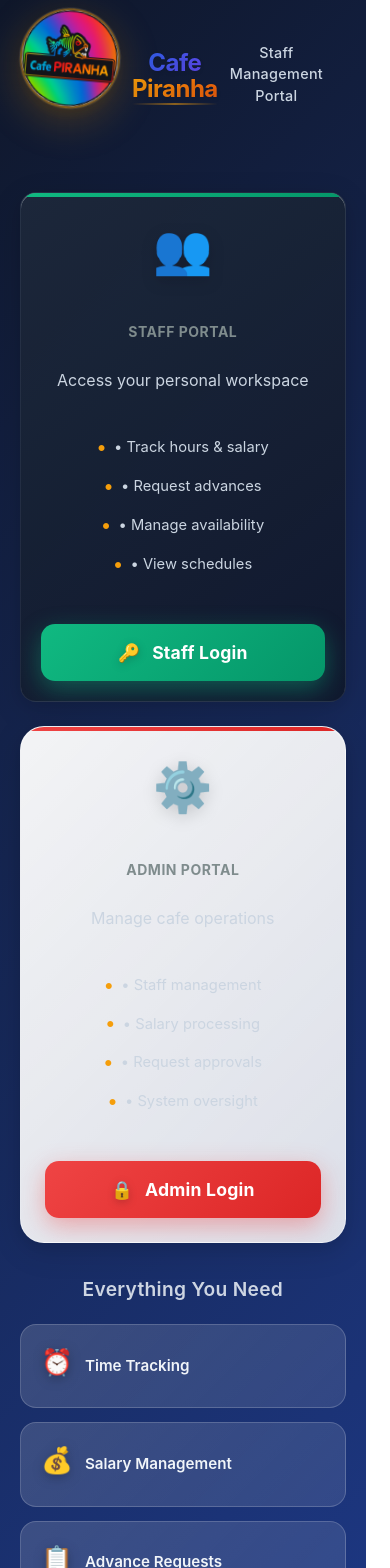
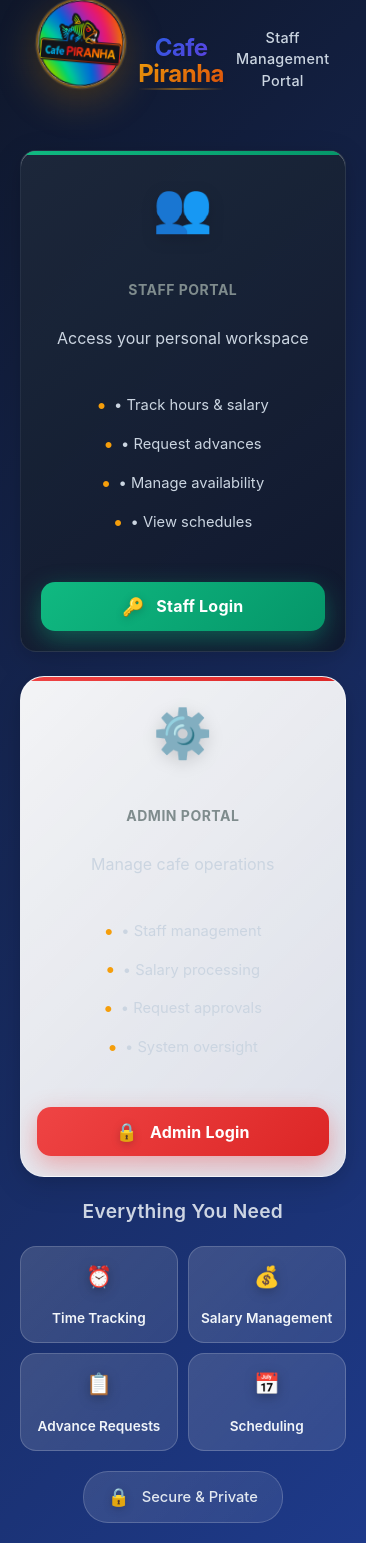
Before and after one commit to SachinthaRanasinghe/cafe-pirana-attendance, a React (Vite) app: page /admin in a window 390 px wide. Shown: the top 1568 px of the page. After the commit the page ends 1543 px from the top, so only its background shows below. Built offline with nearby package versions, Linux system fonts and the light colour scheme; no server answers.

Commit message:
fix: make landing page fully responsive for all browser sizes, fix right-side overflow gap

```diff
--- a/src/App.css
+++ b/src/App.css
@@ -42,7 +42,8 @@ html, body {
   justify-content: center;
   padding: 20px;
   position: relative;
-  overflow-x: hidden;
+  overflow: hidden;
+  width: 100%;
 }
 
 /* 🌀 Enhanced Loading States */
@@ -77,6 +78,7 @@ html, body {
   max-width: 440px;
   position: relative;
   z-index: 2;
+  box-sizing: border-box;
 }
 
 /* 🧭 Premium Main Layout */
@@ -84,6 +86,7 @@ html, body {
   display: flex;
   flex-direction: column;
   gap: 32px;
+  width: 100%;
 }
 
 /* 🎯 Enhanced Hero Section */
@@ -93,7 +96,7 @@ html, body {
 }
 
 .main-logo {
-  display: inline-flex;
+  display: flex;
   align-items: center;
   justify-content: center;
   position: relative;
@@ -102,6 +105,7 @@ html, body {
   height: 120px;
   margin-left: auto;
   margin-right: auto;
+  overflow: visible;
 }
 
 .hero-logo {
@@ -136,10 +140,14 @@ html, body {
 
 .logo-container {
   position: relative;
-  display: inline-block;
+  display: flex;
+  align-items: center;
+  justify-content: center;
   cursor: pointer;
   width: 120px;
   height: 120px;
+  overflow: visible;
+  margin: 0 auto;
 }
 
 .logo-shine {
@@ -147,8 +155,8 @@ html, body {
   top: 50%;
   left: 50%;
   transform: translate(-50%, -50%);
-  width: 130px;
-  height: 130px;
+  width: 120px;
+  height: 120px;
   background: radial-gradient(circle,
     rgba(245, 158, 11, 0.25) 0%,
     transparent 65%);
@@ -157,7 +165,6 @@ html, body {
   z-index: 1;
   pointer-events: none;
   aspect-ratio: 1 / 1;
-  overflow: hidden;
 }
 
 .logo-glow {
@@ -165,8 +172,8 @@ html, body {
   top: 50%;
   left: 50%;
   transform: translate(-50%, -50%);
-  width: 130px;
-  height: 130px;
+  width: 120px;
+  height: 120px;
   background: radial-gradient(circle,
     rgba(245, 158, 11, 0.4) 0%,
     transparent 60%);
@@ -777,65 +784,115 @@ html, body {
 /* 📱 Enhanced Mobile Responsiveness */
 @media (max-width: 480px) {
   .app {
-    padding: 16px;
+    padding: 12px;
+    align-items: flex-start;
+    padding-top: 20px;
   }
 
   .landing-container {
     max-width: 100%;
+    width: 100%;
+  }
+
+  .main-content {
+    gap: 20px;
   }
 
   .hero-title {
-    font-size: 2.4rem;
+    font-size: 2rem;
+  }
+
+  .hero-subtitle {
+    font-size: 0.95rem;
   }
 
   .main-logo {
-    width: 100px;
-    height: 100px;
+    width: 90px;
+    height: 90px;
   }
 
   .hero-logo {
-    width: 100px;
-    height: 100px;
+    width: 90px;
+    height: 90px;
   }
 
-  .logo-shine {
-    width: 120px;
-    height: 120px;
+  .logo-container {
+    width: 90px;
+    height: 90px;
   }
 
+  .logo-shine,
   .logo-glow {
-    width: 110px;
-    height: 110px;
+    width: 90px;
+    height: 90px;
   }
 
   .access-card {
-    padding: 24px;
+    padding: 20px 16px;
+  }
+
+  .card-content h3 {
+    font-size: 1.2rem;
+  }
+
+  .access-btn {
+    padding: 14px;
+    font-size: 1rem;
+  }
+
+  .features-grid {
+    grid-template-columns: 1fr 1fr;
+    gap: 10px;
+  }
+
+  .feature-item {
+    padding: 14px 10px;
+    font-size: 0.85rem;
+  }
+
+  .feature-icon {
+    font-size: 1.3rem;
+    margin-bottom: 4px;
+  }
+
+  .login-container {
+    padding: 24px 16px;
+    margin: 0;
+  }
+
+  .cafe-logo {
+    width: 75px;
+    height: 75px;
+  }
+
+  .brand-text h1 {
+    font-size: 1.5rem;
+  }
+}
+
+@media (max-width: 360px) {
+  .app {
+    padding: 8px;
+  }
+
+  .hero-title {
+    font-size: 1.7rem;
+  }
+
+  .access-card {
+    padding: 16px 12px;
   }
 
   .features-grid {
     grid-template-columns: 1fr;
-    gap: 14px;
+    gap: 8px;
   }
 
   .feature-item {
     flex-direction: row;
     justify-content: flex-start;
-    padding: 18px 20px;
+    padding: 12px 14px;
     text-align: left;
-  }
-
-  .login-container {
-    padding: 28px 20px;
-    margin: 0 16px;
-  }
-
-  .cafe-logo {
-    width: 80px;
-    height: 80px;
-  }
-
-  .brand-text h1 {
-    font-size: 1.6rem;
   }
 }
 
@@ -862,14 +919,15 @@ html, body {
     height: 140px;
   }
 
-  .logo-shine {
-    width: 160px;
-    height: 160px;
+  .logo-container {
+    width: 140px;
+    height: 140px;
   }
 
+  .logo-shine,
   .logo-glow {
-    width: 150px;
-    height: 150px;
+    width: 140px;
+    height: 140px;
   }
 }
 
```
